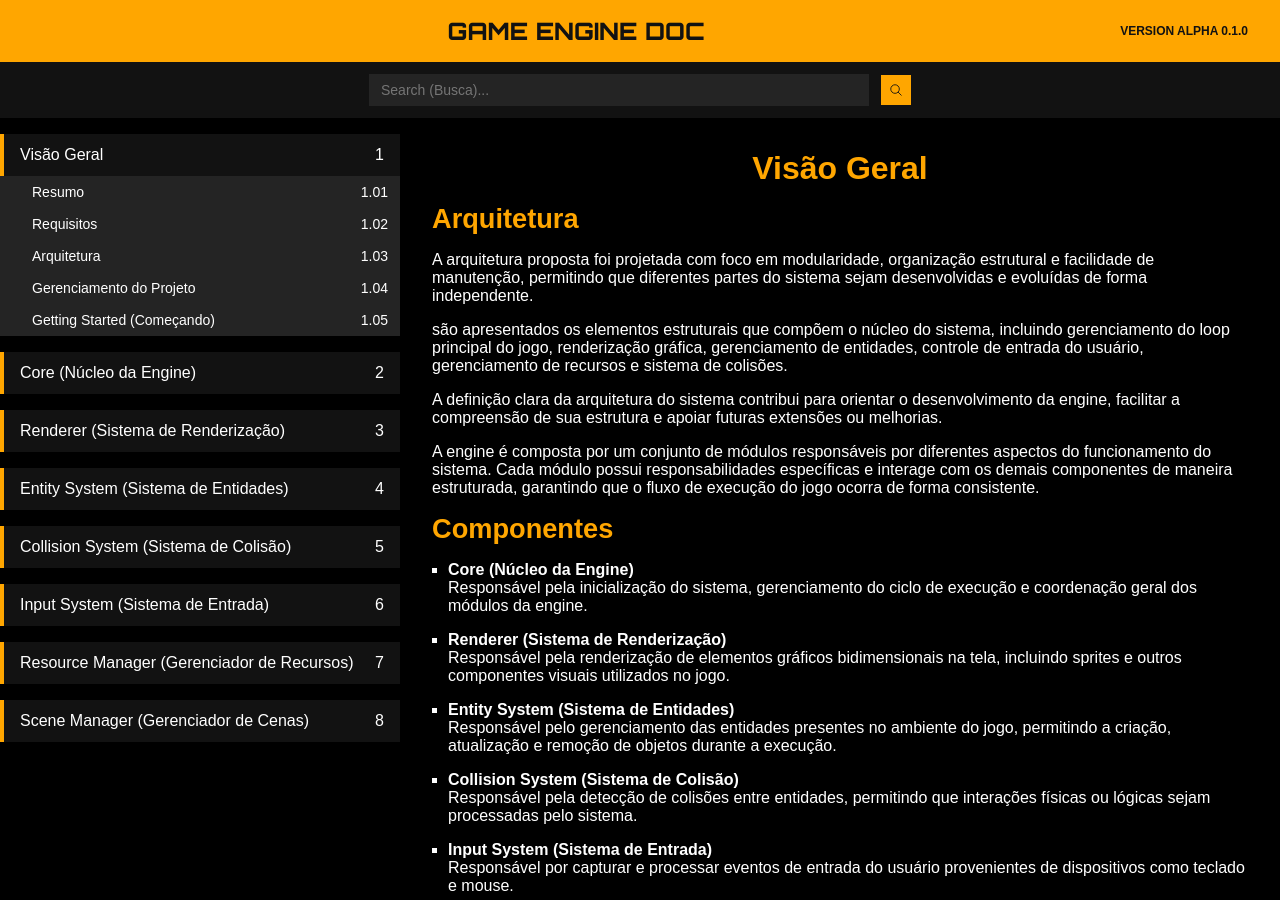
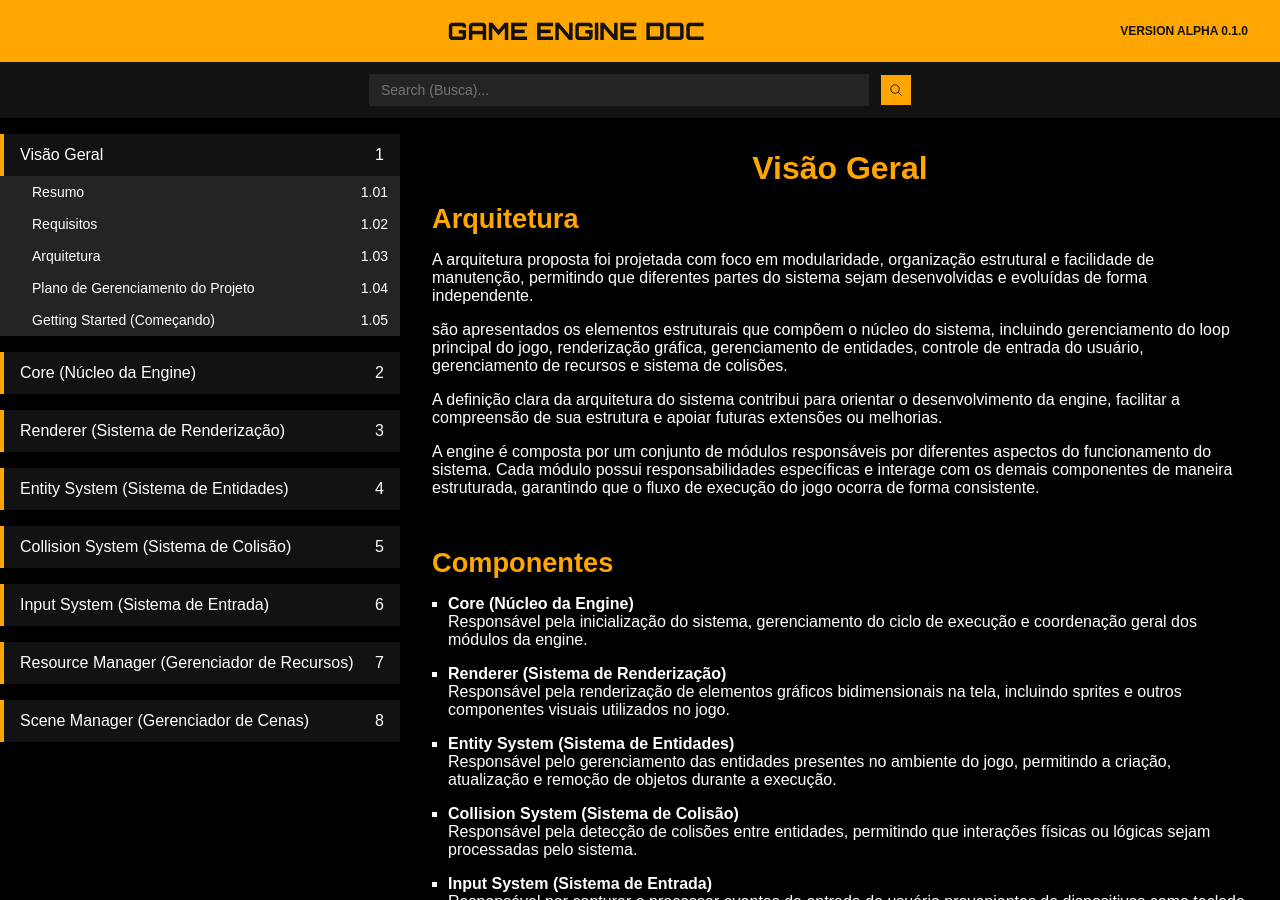
Before and after one commit to Leandro-Cardoso/2d-game-engine, a Jekyll site: the page built from docs/architecture.html, in a window 1280 px wide and 900 px high. Built offline with Jekyll 4.4.1, drawn with Linux system fonts in a browser that asks for light colours.

Commit message:
Doc  plano de gerenciamento de projeto

```diff
--- a/docs/_includes/sidebar.html
+++ b/docs/_includes/sidebar.html
@@ -20,8 +20,8 @@
                         <span>Arquitetura</span>
                         <span>1.03</span>
                     </a></li>
-                    <li><a href="{{ '/' | relative_url }}">
-                        <span>Gerenciamento do Projeto</span>
+                    <li><a href="{{ '/assets/pdf/PLANO-DE-GERENCIAMENTO-DO-PROJETO.pdf' | relative_url }}" target="_blank">
+                        <span>Plano de Gerenciamento do Projeto</span>
                         <span>1.04</span>
                     </a></li>
                     <li><a href="{{ '/' | relative_url }}">
--- a/docs/architecture.html
+++ b/docs/architecture.html
@@ -19,6 +19,7 @@ url: /architecture.html
     A engine é composta por um conjunto de módulos responsáveis por diferentes aspectos do funcionamento do sistema. Cada módulo possui responsabilidades específicas e interage com os demais componentes de maneira estruturada, garantindo que o fluxo de execução do jogo ocorra de forma consistente.
 </p>
 
+<br>
 <h2>Componentes</h2>
 
 <ul>
@@ -66,6 +67,7 @@ url: /architecture.html
     </li>
 </ul>
 
+<br>
 <h2>Camadas</h2>
 
 <ul>
@@ -89,6 +91,7 @@ url: /architecture.html
     </li>
 </ul>
 
+<br>
 <h2>Diagramas</h2>
 
 <h3>Diagrama de Caso de Uso</h3>
```
Also changed, not shown: other parts of docs/architecture.html (+3 -0 lines), docs/requirements.html (+7 -0 lines).
